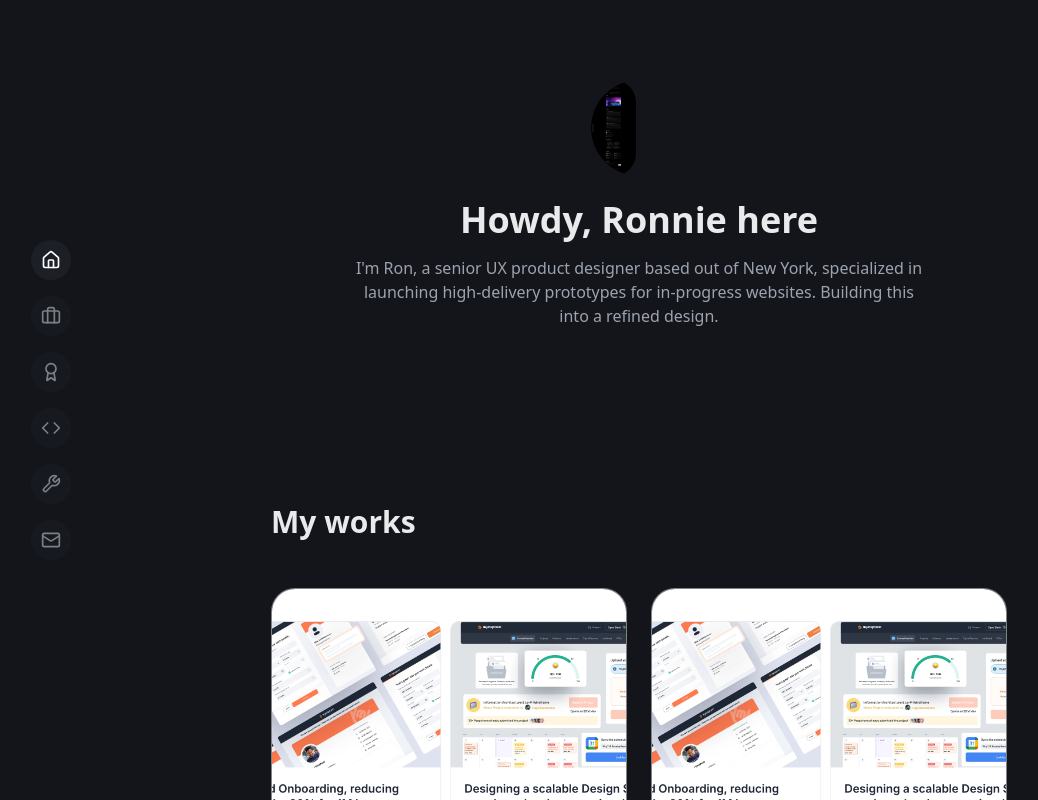
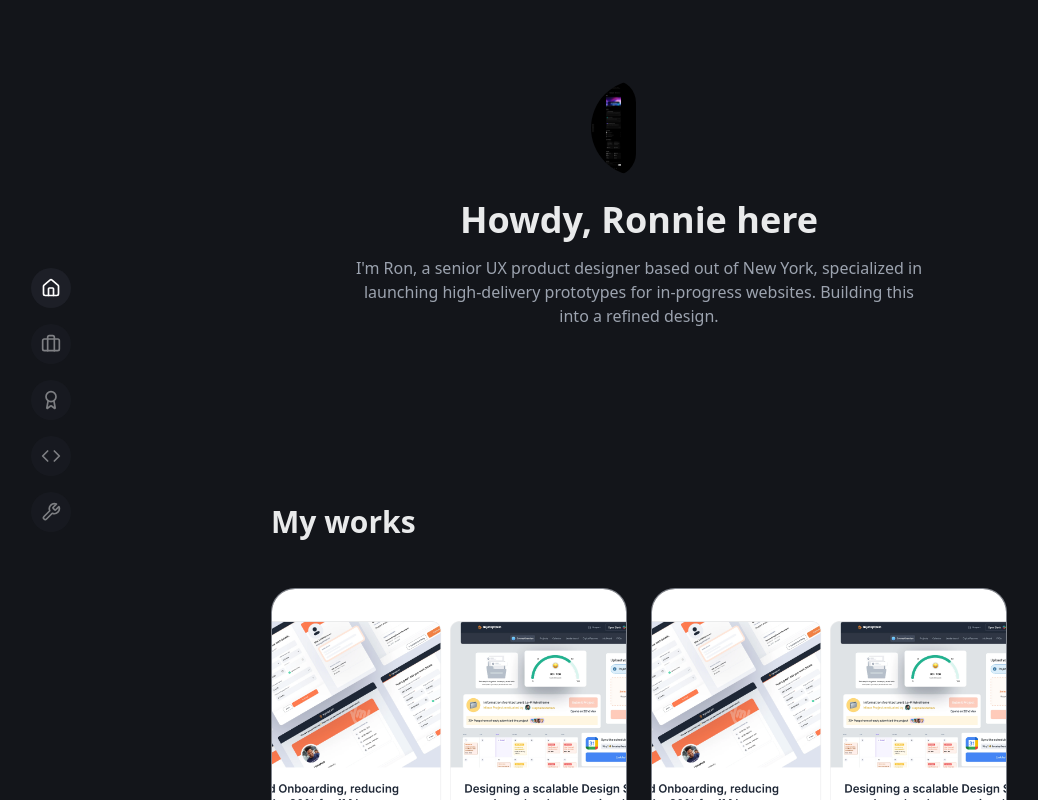
Before and after one commit to shaihq/template-final-designfolio-v1, a React (Vite) app: page / in a window 1280 px wide. Shown: the top 800 px of the page, without its empty margins (1-1039 px from the left). Built offline with nearby package versions, Linux system fonts and the light colour scheme.

Commit message:
Remove Newsletter from Sidebar
This commit removes the newsletter option from the side navigation bar.
[skip gpt_engineer]

```diff
--- a/src/components/FloatingNav.tsx
+++ b/src/components/FloatingNav.tsx
@@ -1,5 +1,5 @@
 import { useState, useEffect } from "react";
-import { Home, Briefcase, Award, Code, Wrench, Mail } from "lucide-react";
+import { Home, Briefcase, Award, Code, Wrench } from "lucide-react";
 
 export const FloatingNav = () => {
   const [activeSection, setActiveSection] = useState("hero");
@@ -10,7 +10,6 @@ export const FloatingNav = () => {
     { id: "spotlight", label: "Spotlight", icon: Award },
     { id: "projects", label: "Projects", icon: Code },
     { id: "tools", label: "Tools", icon: Wrench },
-    { id: "newsletter", label: "Newsletter", icon: Mail },
   ];
 
   useEffect(() => {
```
